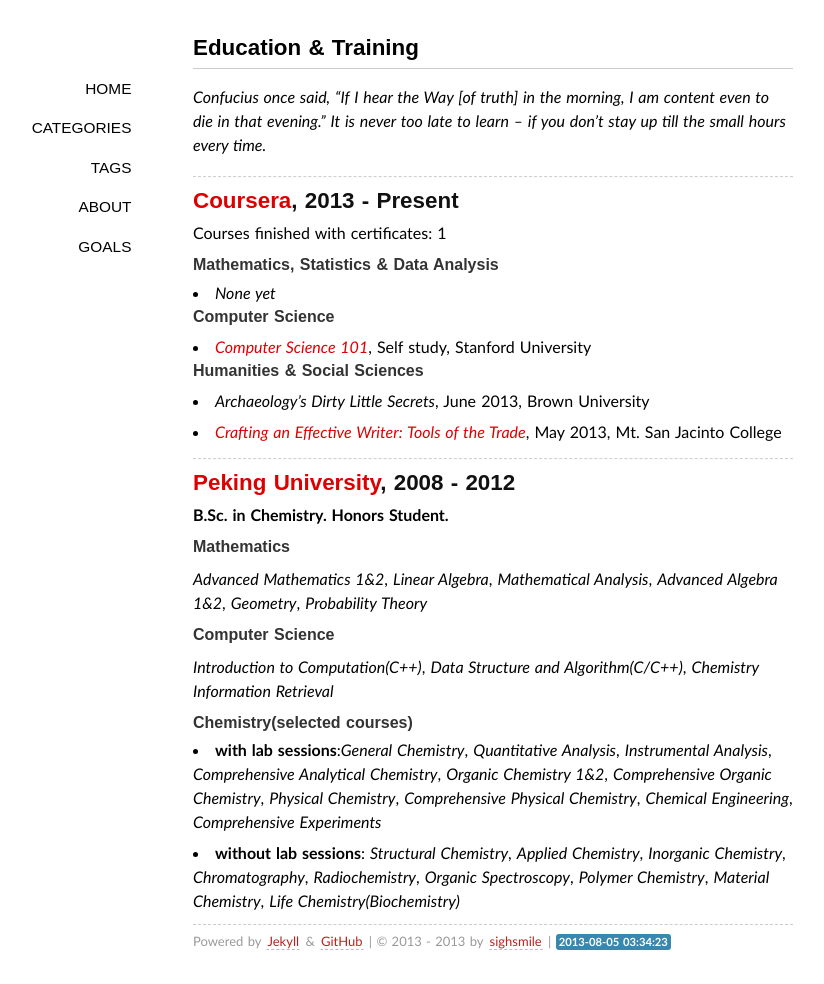
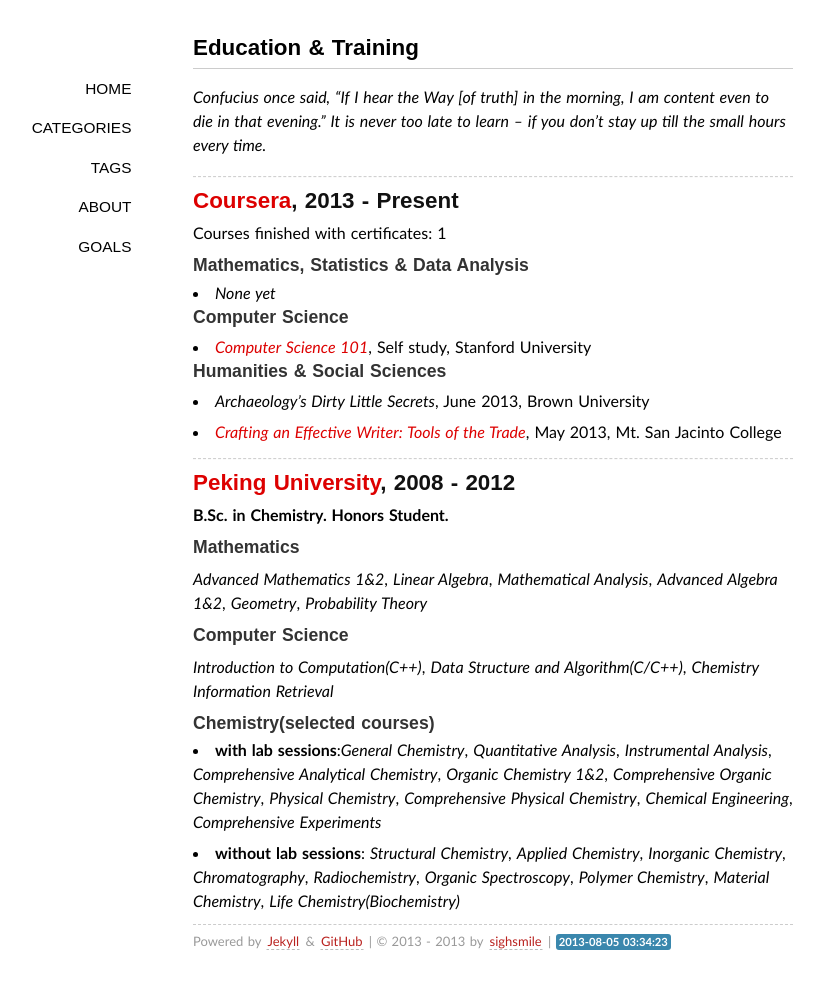
Before and after one commit to sighsmile/sighsmile.github.io, a Jekyll site: the page built from about/education/index.md, in a window 1280 px wide. Shown: the whole page, without its empty margins (147-971 px from the left). Built offline with Jekyll 4.4.1, drawn with Linux system fonts in a browser that asks for light colours; some web fonts are replaced; Markdown is read by kramdown in place of the engine named in the settings.

Commit message:
change fonts

```diff
--- a/media/css/style.css
+++ b/media/css/style.css
@@ -50,10 +50,10 @@
 nav a{display:block;padding:.7em 1em;color:#000000;}
 nav a:hover{background-color:#ff0000;text-decoration:none;color:#f9f9f9;-webkit-transition:color .2s linear;}
 .post{padding:.5em 0em;}
-h1{font-family: "Cuprum","Hiragino Sans GB","Microsoft YaHei",sans-serif;font-size:1.6em;color:#000;}
+h1{font-family: "Electrolize","Hiragino Sans GB","Microsoft YaHei",sans-serif;font-size:1.6em;color:#000;}
 h2{font-family: "Hiragino Sans GB","Microsoft YaHei",sans-serif;font-size:1.4em;color:#111;}
 h3{font-family: "Hiragino Sans GB","Microsoft YaHei",sans-serif;font-size:1.2em;color:#222;}
-h4{font-family: "Hiragino Sans GB","Microsoft YaHei",sans-serif;font-size:1em;color:#333;}
+h4{font-family: "Hiragino Sans GB","Microsoft YaHei",sans-serif;font-size:1.1em;color:#333;}
 pre,code{font-family:Menlo,"Andale Mono",Consolas,"Courier New",Monaco,monospace;font-size:13px;}
 code{background-color:#D0D0D0;}
 embed,object,iframe{display:block;margin:4px auto;}
```
